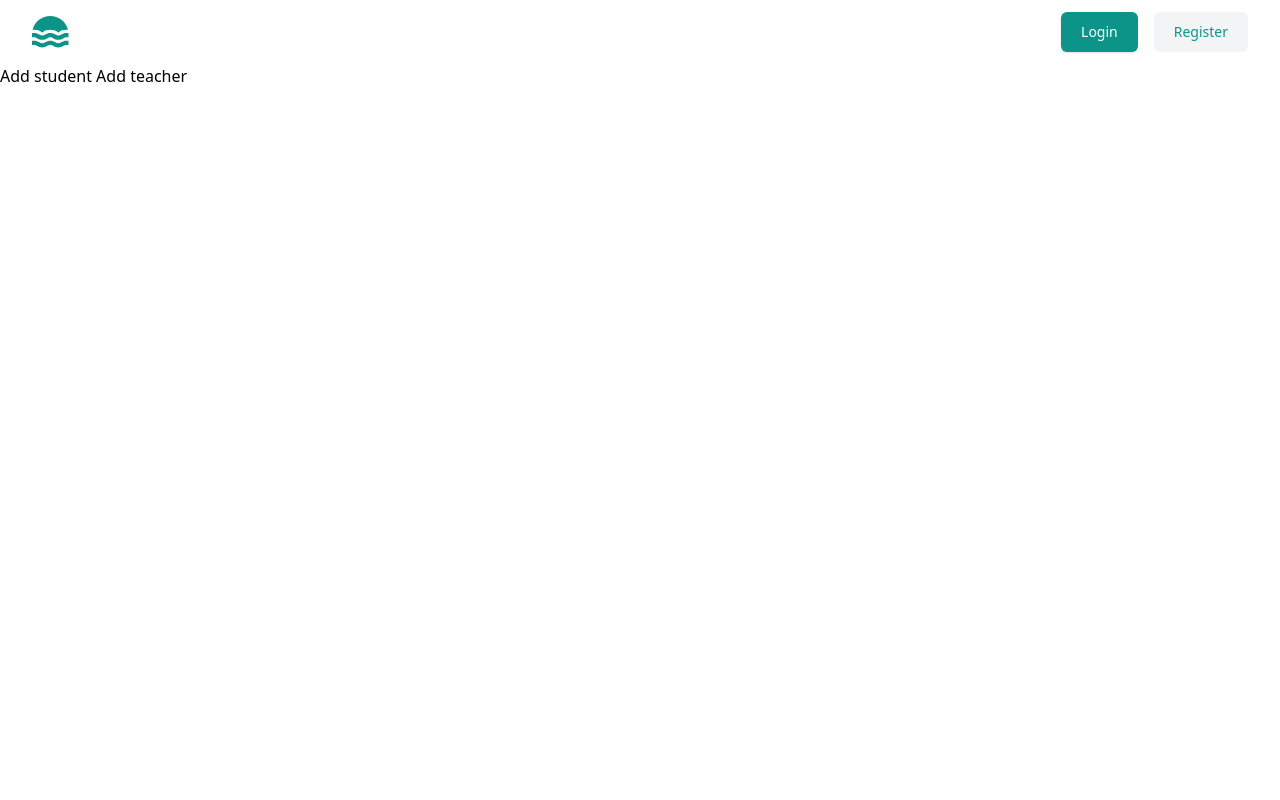
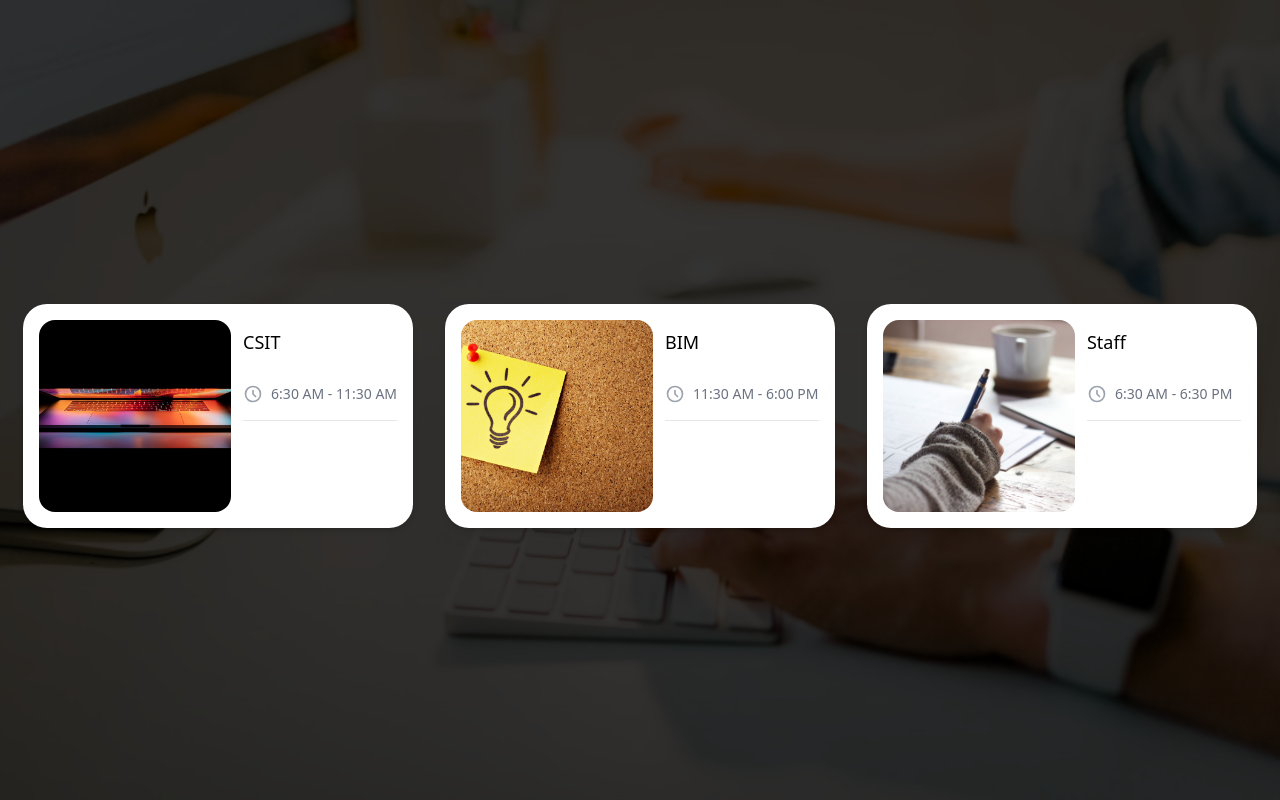
Before and after one commit to peppermintss/CMS, a Django app: template account/templates/adash.html in a window 1280 px wide. Run offline with Django 4.2, Linux system fonts and the light colour scheme; the template is opened without the code that fills it, so the values that code supplies are empty; some libraries are stand-ins or nearby versions.

Commit message:
admin dashboard

```diff
--- a/account/templates/adash.html
+++ b/account/templates/adash.html
@@ -1,4 +1,4 @@
-{% include 'navbar.html' %}
+<!-- {% include 'navbar.html' %}
 {% load static %}
 
 <body>
@@ -6,4 +6,99 @@
 
 <button hx-get="/add_student"  hx-target="body" hx-sawp="innerHTMl">Add student</button>
 <a href="#"> Add teacher</a>
+</body> -->
+{% load static %}
+<head>
+    <script src="https://cdn.tailwindcss.com"></script>
+</head>
+<body>
+    {% include 'navbar.html' %}
+    <div class="min-w-screen h-screen animated fadeIn faster  fixed  left-0 top-0 flex justify-center items-center inset-0 z-50 outline-none focus:outline-none bg-no-repeat bg-center bg-cover"  style="background-image: url('{% static 'images/adash.png' %}');" id="modal-id">
+        <div class="absolute bg-black opacity-80 inset-0 z-0"></div>
+    <div class="relative min-h-screen flex flex-col items-center justify-center ">
+        <div class="grid mt-8  gap-8 grid-cols-1 md:grid-cols-3 xl:grid-cols-3">
+            <div class="flex flex-col">
+                <div class="bg-white shadow-md  rounded-3xl p-4">
+                    <div class="flex-none lg:flex">
+                        <div class=" h-full w-full lg:h-48 lg:w-48   lg:mb-0 mb-3">
+                            <img src="{% static 'images/csit.jpg' %}"
+                                alt="Image" class=" w-full  object-scale-down lg:object-cover  lg:h-48 rounded-2xl">
+                        </div>
+                        <div class="flex-auto ml-3 justify-evenly py-2">
+                            <div class="flex flex-wrap ">
+                                <h2 class="flex-auto text-lg font-medium">CSIT</h2>
+                            </div>
+                            <p class="mt-3"></p>
+                            <div class="flex py-4  text-sm text-gray-500">
+                                <div class="flex-1 inline-flex items-center">
+                                    <svg xmlns="http://www.w3.org/2000/svg" class="h-5 w-5 mr-2 text-gray-400" fill="none"
+                                        viewBox="0 0 24 24" stroke="currentColor">
+                                        <path stroke-linecap="round" stroke-linejoin="round" stroke-width="2"
+                                            d="M12 8v4l3 3m6-3a9 9 0 11-18 0 9 9 0 0118 0z"></path>
+                                    </svg>
+                                    <p class="">6:30 AM - 11:30 AM</p>
+                                </div>
+                            </div>
+                            <div class="flex p-4 pb-2 border-t border-gray-200 "></div>
+                        </div>
+                    </div>
+                </div>
+            </div>
+            <div class="flex flex-col ">
+                <div class="bg-white shadow-md  rounded-3xl p-4">
+                    <div class="flex-none lg:flex">
+                        <div class=" h-full w-full lg:h-48 lg:w-48   lg:mb-0 mb-3">
+                            <img src="{% static 'images/bim.jpg' %}"
+                                alt="Image" class=" w-full  object-scale-down lg:object-cover  lg:h-48 rounded-2xl">
+                        </div>
+                        <div class="flex-auto ml-3 justify-evenly py-2">
+                            <div class="flex flex-wrap ">
+                                <h2 class="flex-auto text-lg font-medium">BIM</h2>
+                            </div>
+                            <p class="mt-3"></p>
+                            <div class="flex py-4  text-sm text-gray-500">
+                                <div class="flex-1 inline-flex items-center">
+                                    <svg xmlns="http://www.w3.org/2000/svg" class="h-5 w-5 mr-2 text-gray-400" fill="none"
+                                        viewBox="0 0 24 24" stroke="currentColor">
+                                        <path stroke-linecap="round" stroke-linejoin="round" stroke-width="2"
+                                            d="M12 8v4l3 3m6-3a9 9 0 11-18 0 9 9 0 0118 0z"></path>
+                                    </svg>
+                                    <p class="">11:30 AM - 6:00 PM</p>
+                                </div>
+                            </div>
+                            <div class="flex p-4 pb-2 border-t border-gray-200 "></div>
+                        </div>
+                    </div>
+                </div>
+            </div>
+            <div class="flex flex-col ">
+                <div class="bg-white shadow-md  rounded-3xl p-4">
+                    <div class="flex-none lg:flex">
+                        <div class=" h-full w-full lg:h-48 lg:w-48   lg:mb-0 mb-3">
+                            <img src="{% static 'images/staff.jpg' %}"
+                                alt="Image" class=" w-full  object-scale-down lg:object-cover  lg:h-48 rounded-2xl">
+                        </div>
+                        <div class="flex-auto ml-3 justify-evenly py-2">
+                            <div class="flex flex-wrap ">
+                                <h2 class="flex-auto text-lg font-medium">Staff</h2>
+                            </div>
+                            <p class="mt-3"></p>
+                            <div class="flex py-4  text-sm text-gray-500">
+                                <div class="flex-1 inline-flex items-center">
+                                    <svg xmlns="http://www.w3.org/2000/svg" class="h-5 w-5 mr-2 text-gray-400" fill="none"
+                                        viewBox="0 0 24 24" stroke="currentColor">
+                                        <path stroke-linecap="round" stroke-linejoin="round" stroke-width="2"
+                                            d="M12 8v4l3 3m6-3a9 9 0 11-18 0 9 9 0 0118 0z"></path>
+                                    </svg>
+                                    <p class="">6:30 AM - 6:30 PM</p>
+                                </div>
+                            </div>
+                            <div class="flex p-4 pb-2 border-t border-gray-200 "></div>
+                        </div>
+                    </div>
+                </div>
+            </div>
+        </div>
+    </div>
+    </div>
 </body>
```
Also changed, not shown: static/images/adash.png (added), static/images/bim.jpg (added), static/images/csit.jpg (added), static/images/staff.jpg (added).
